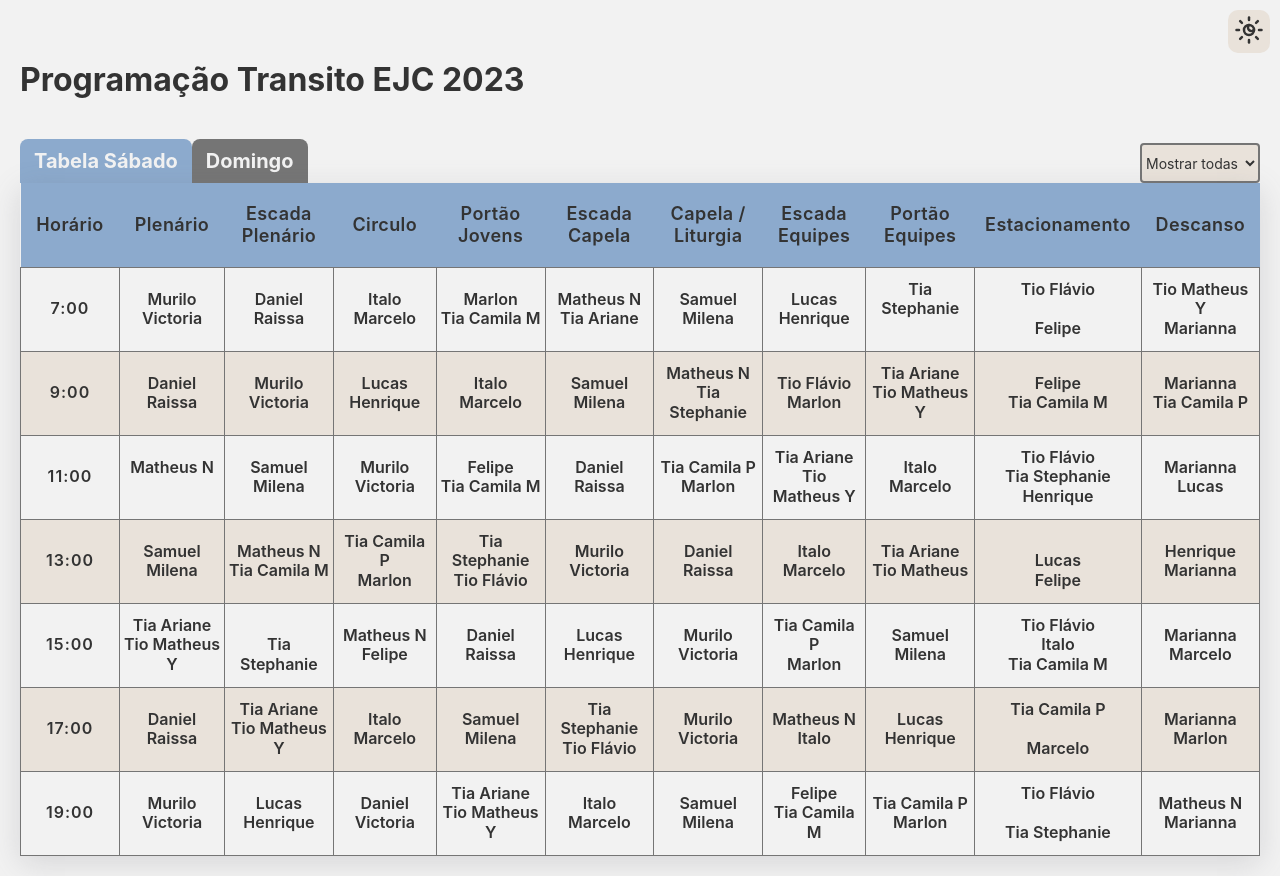
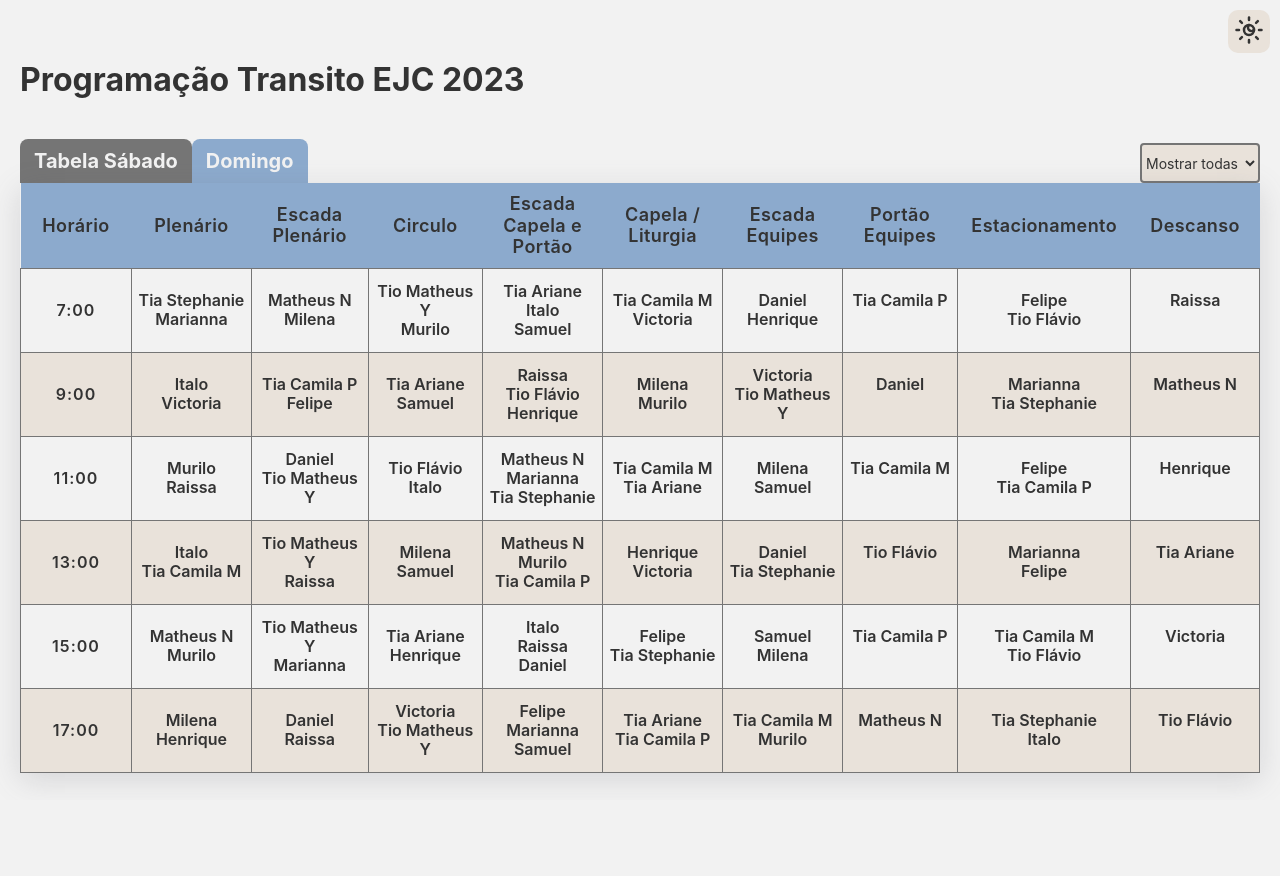
Before and after one commit to quilantera/tabela-transito, a React (Vite) app: page / in a window 1280 px wide. After the commit the page ends 800 px from the top, so only its background shows below. Built offline with nearby package versions, Linux system fonts and the light colour scheme.

Commit message:
Atualizar o App.tsx

```diff
--- a/src/App.tsx
+++ b/src/App.tsx
@@ -9,7 +9,7 @@ function App() {
   const [selectedName, setSelectedName] = useState('');
 
   const [isDarkMode, setIsDarkMode] = useState(false);
-  const [day, setDay] = useState('sabado');
+  const [day, setDay] = useState('domingo');
 
   const handleSelectChange = (event: { target: { value: SetStateAction<string>; }; }) => {
     setSelectedName(event.target.value);
@@ -22,7 +22,7 @@ function App() {
     setDay(()=> change)
   }
   function showTable(){
-  const dia = (day == 'sabado') ? sabado:domingo;
+  const dia = (day == 'domingo') ? domingo:domingo;
        return(<table>
           <thead>
             <tr >
```
